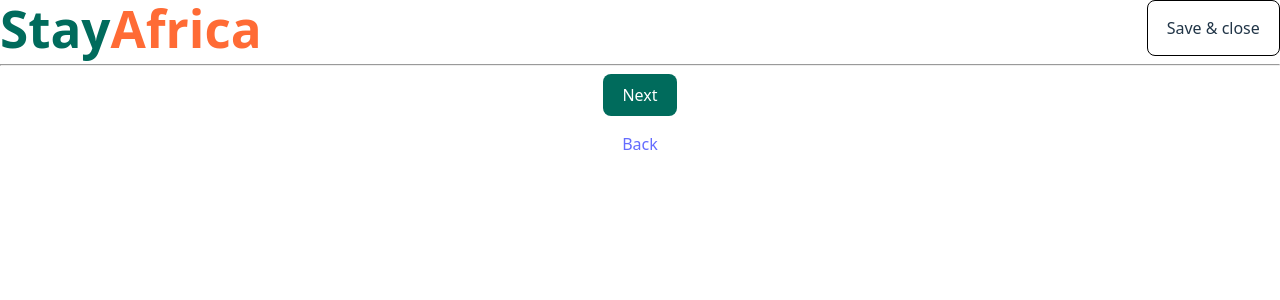
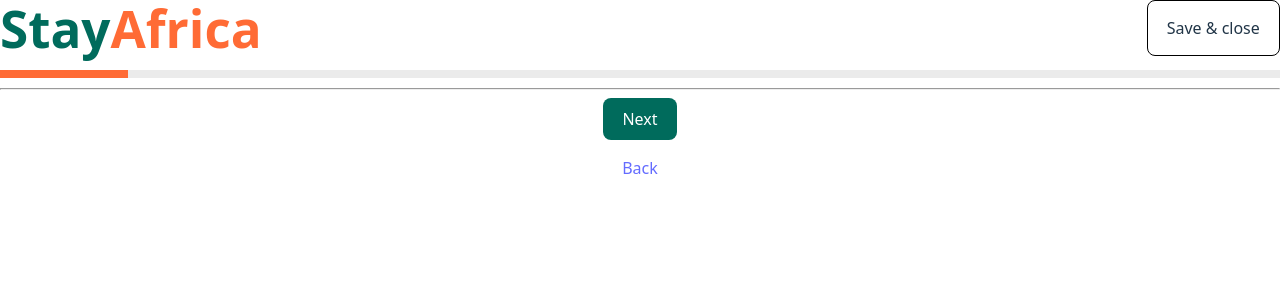
Before and after one commit to nursh/StayAfrika-Demo, a React (Vite) app: page / in a window 1280 px wide. Shown: the top 300 px of the page. Built offline with nearby package versions, Linux system fonts and the light colour scheme.

Commit message:
Add progress bar

```diff
--- a/src/App.tsx
+++ b/src/App.tsx
@@ -13,6 +13,8 @@ function App() {
         <Button text="Save & close" />
       </header>
 
+      <progress max="100" value="10"> </progress>
+
       <hr />
 
       <footer>
--- a/src/index.css
+++ b/src/index.css
@@ -71,6 +71,20 @@ button.primary {
   border: none;
 }
 
+progress {
+  min-width: 100%;
+  -webkit-appearance: none;
+  height: 0.5rem;
+}
+
+::-webkit-progress-bar {
+  background-color: rgb(235, 235, 235);
+}
+
+::-webkit-progress-value {
+  background-color: var(--color-orange);
+}
+
 @media (prefers-color-scheme: light) {
   :root {
     color: #213547;
```
